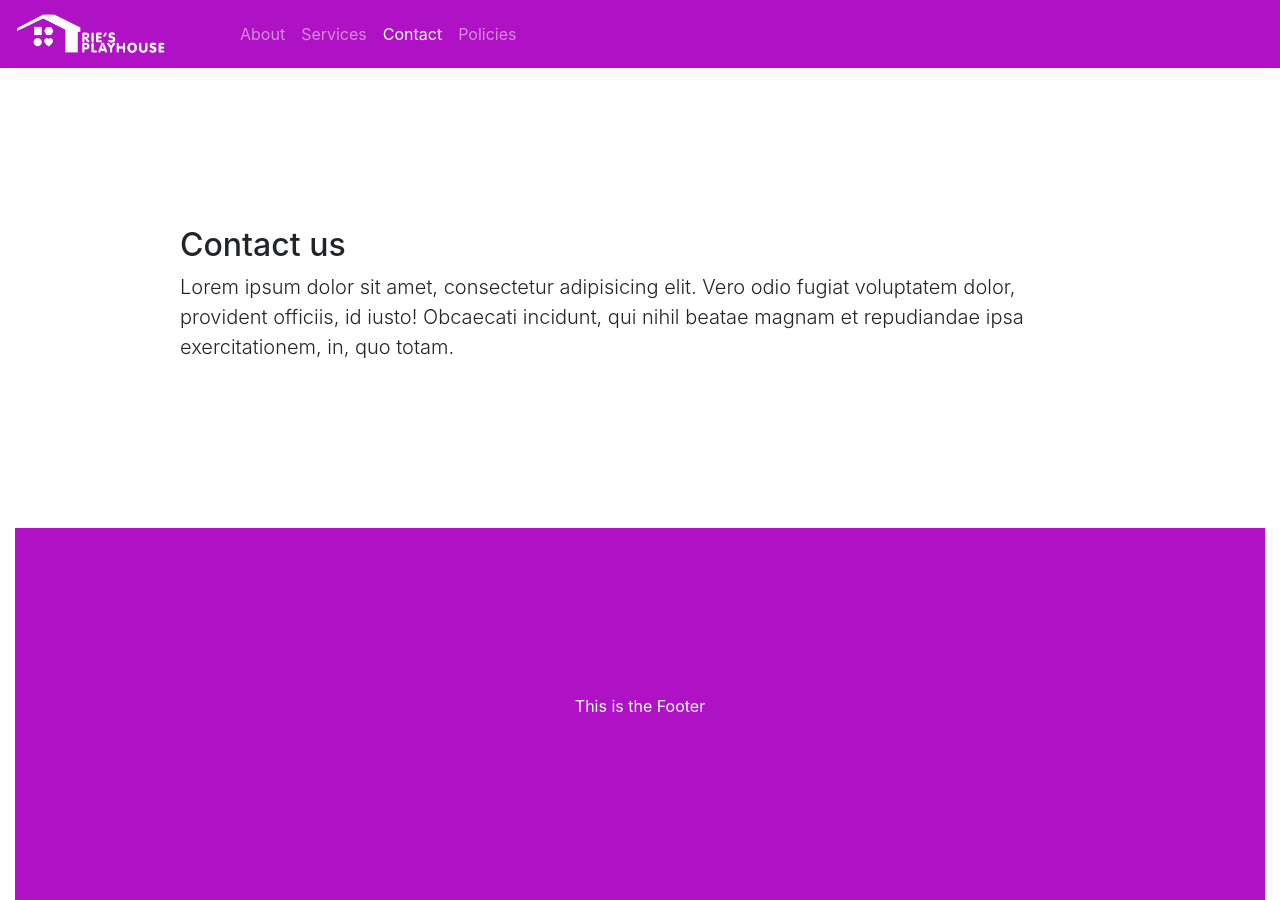
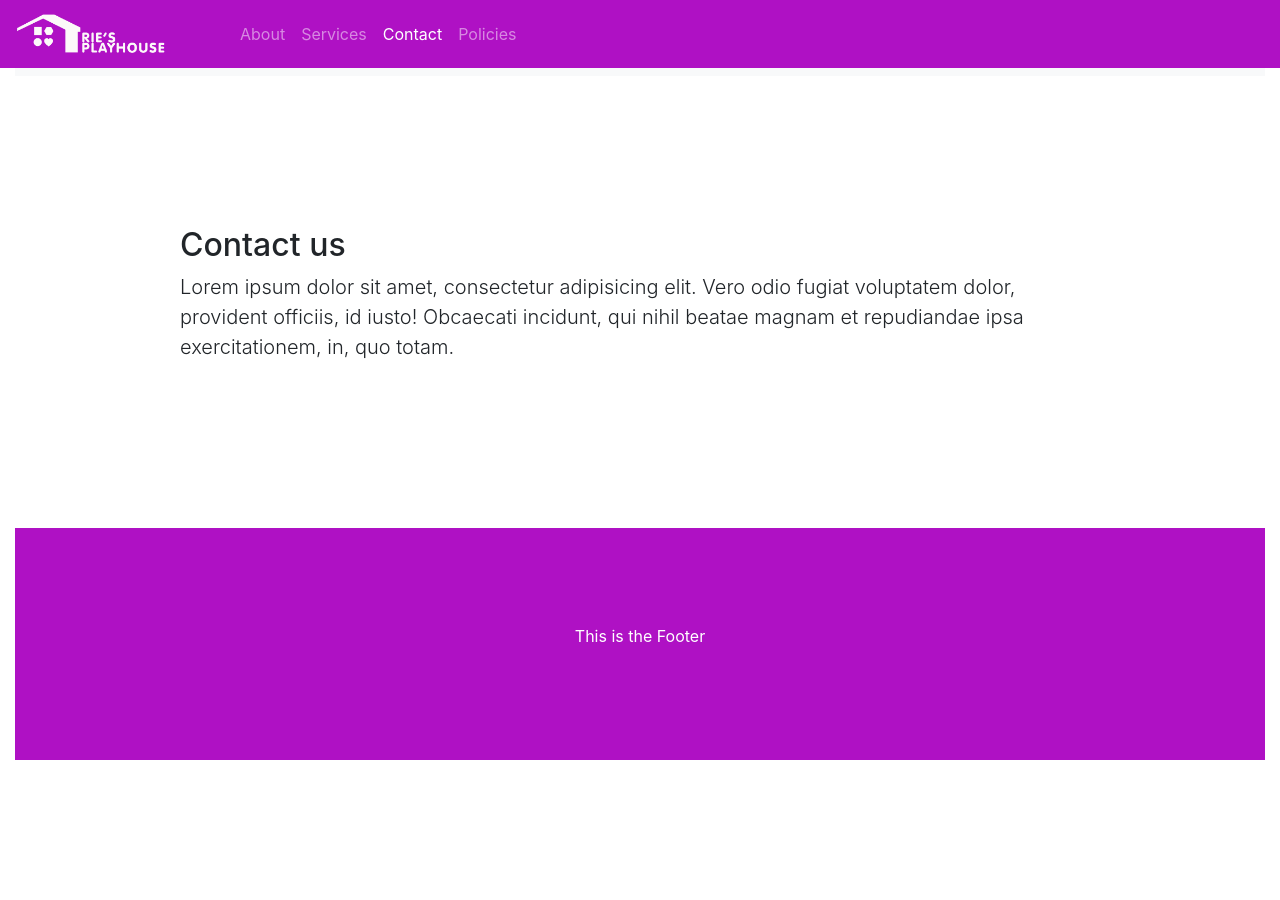
Before and after one commit to keith-smale/ries-playhouse, a Jekyll site: the page built from index.html, in a window 1280 px wide and 900 px high, scrolled down 911 px. Built offline with Jekyll 4.4.1, drawn with Linux system fonts in a browser that asks for light colours; after the commit the page ends 1671 px from its top, so only the background shows below that.

Commit message:
adjusted padding

```diff
--- a/_includes/footer.html
+++ b/_includes/footer.html
@@ -1,4 +1,4 @@
-<section style="padding:150px 0px; background-color:rgb(175, 17, 196);">
+<section style="padding:80px 0px; background-color:rgb(175, 17, 196);">
     <container>
         <div class="row justify-content-center">
             <div class="col-md-6 text-center py-3 text-white">
```
